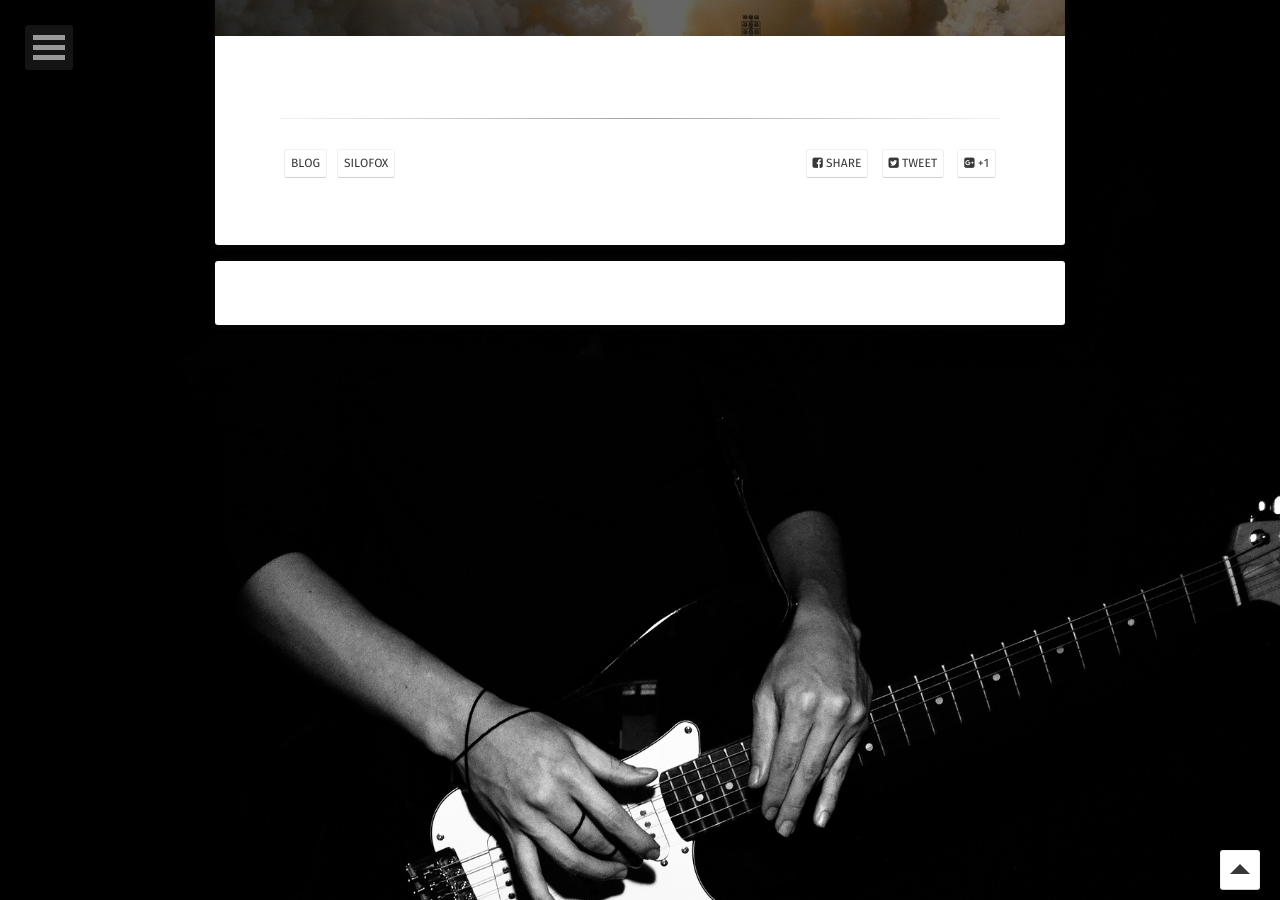
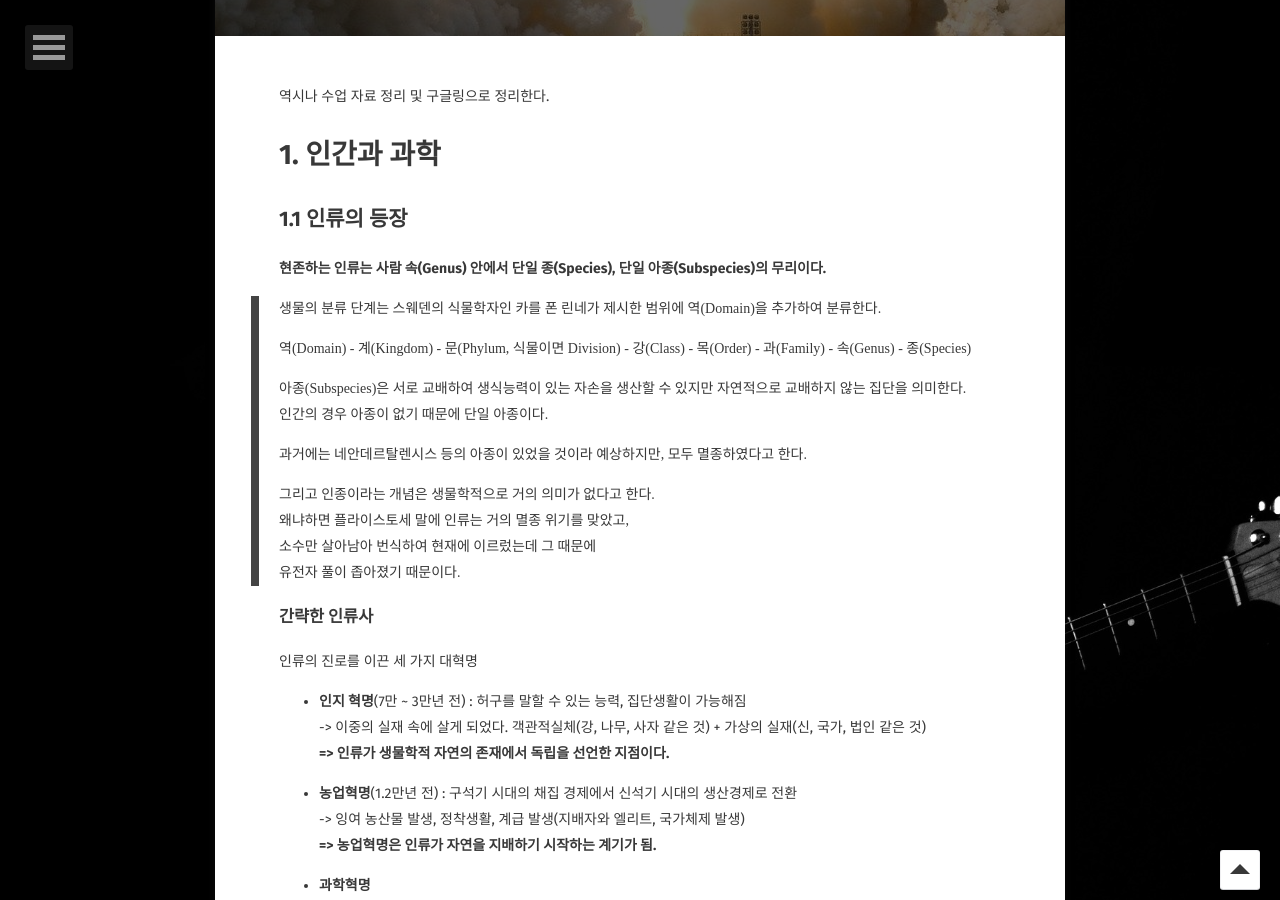
Before and after one commit to siloFoX/siloFoX.github.io, a Jekyll site: the page built from _posts/2020-05-13-history-of-science-study-1.md, in a window 1280 px wide and 900 px high, scrolled down 534 px. Built offline with Jekyll 4.4.1, drawn with Linux system fonts in a browser that asks for light colours; some web fonts are replaced; comment, search, counter and statistics services are not loaded; some of the changed text lies outside the part shown.

Commit message:
Post hos 1 draft

```diff
--- a/_posts/2020-05-13-history-of-science-study-1.md
+++ b/_posts/2020-05-13-history-of-science-study-1.md
@@ -9,3 +9,99 @@ tag:
 comments: true
 feature: https://github.com/siloFoX/siloFoX.github.io/blob/master/images/history-of-science/history-of-science-feature.jpg?raw=true
 ---
+
+역시나 수업 자료 정리 및 구글링으로 정리한다.<br>
+
+# 1. 인간과 과학
+
+## 1.1 인류의 등장
+
+<b>현존하는 인류는 사람 속(Genus) 안에서 단일 종(Species), 단일 아종(Subspecies)의 무리이다.<br>
+
+>
+생물의 분류 단계는 스웨덴의 식물학자인 카를 폰 린네가 제시한 범위에 역(Domain)을 추가하여 분류한다.<br>
+>
+역(Domain) - 계(Kingdom) - 문(Phylum, 식물이면 Division) - 강(Class) - 목(Order) - 과(Family) - 속(Genus) - 종(Species)<br>
+>
+아종(Subspecies)은 서로 교배하여 생식능력이 있는 자손을 생산할 수 있지만 자연적으로 교배하지 않는 집단을 의미한다.<br>
+인간의 경우 아종이 없기 때문에 단일 아종이다.<br>
+>
+과거에는 네안데르탈렌시스 등의 아종이 있었을 것이라 예상하지만, 모두 멸종하였다고 한다.<br>
+>
+그리고 인종이라는 개념은 생물학적으로 거의 의미가 없다고 한다.<br>
+왜냐하면 플라이스토세 말에 인류는 거의 멸종 위기를 맞았고,<br>
+소수만 살아남아 번식하여 현재에 이르렀는데 그 때문에<br>
+유전자 풀이 좁아졌기 때문이다.<br>
+>
+
+### 간략한 인류사
+
+인류의 진로를 이끈 세 가지 대혁명
+
+- <b>인지 혁명</b>(7만 ~ 3만년 전) : 허구를 말할 수 있는 능력, 집단생활이 가능해짐<br>
+-> 이중의 실재 속에 살게 되었다. 객관적실체(강, 나무, 사자 같은 것) + 가상의 실재(신, 국가, 법인 같은 것)<br>
+<b>=> 인류가 생물학적 자연의 존재에서 독립을 선언한 지점이다.
+
+- <b>농업혁명</b>(1.2만년 전) : 구석기 시대의 채집 경제에서 신석기 시대의 생산경제로 전환<br>
+-> 잉여 농산물 발생, 정착생활, 계급 발생(지배자와 엘리트, 국가체제 발생)<br>
+<b>=> 농업혁명은 인류가 자연을 지배하기 시작하는 계기가 됨.
+
+- <b>과학혁명<br>
+-> 500여 년 간 인구가 5억 명에서 70억 명으로 늘어났다.<br>
+-> 무지의 발견과 인정<br>
+-> 교조적 독단의 거부 : 어떤 이론도 신성하지 않으며, 도전을 벗어난 대상이 아님.<br>
+
+### 가상의 (virtual, imaginary)
+
+virtual 은 실제의 삶 속에서 구속력이나 영향력이 있다. (법, 국가 등)<br>
+imaginary 는 영향력이 없다.<br>
+
+### 과학이란?
+
+Science systematically builds and organizes knowledge<br>
+in the form of testable explanations and predictions about the universe.<br>
+
+>
+과학은 실험가능한 가설과 우주에 대한 예측 안에서 체계적으로 지식을 만들고 구성하는 것이다.
+>
+
+### 과학의 어원
+
+라틴어 scio- : 알다<br>
+인도-유럽어 scio- : 분별하다, 구분하다<br>
+중세 ~ 18세기 : 모든 종류의 체계적이거나 정확하게 기록된 지식<br>
+
+과학은 철학이라는 단어의 넓은 의미로부터 구별되어 쓰이지 않는다.<br>
+- 고대 ~ 근대의 철학은 자연철학, 윤리철학이었다.
+- 박사 ==  Ph. D : Doctor of Philosophy 등등
+
+### 그래서 과학이란
+
+사물의 구조-성질-법칙에 대한 이론적 인식활동 및 그 산물로서 지식체계<br>
+
+경험주의와 방법론적 자연주의에 근거하여 실험과 관찰을 통해 얻어낸 자연계에 대한 지식 체계 <b><- 좁은 의미의 과학
+
+* 경험주의 : 인식의 근원이 경험에 있다고 파악하는 이론
+* 자연주의 : 실제의 사물과 현상을 자연 세계의 범위 안에서 파악하고자 함.
+* 방법론적 자연주의 : 과학적 방법을 초월적 존재의 존재 여부를 추정하지 않는 자연적 설명으로 제한함.
+
+### 과학적 방법
+
+#### 연역과 귀납의 논리를 바탕으로 한 이론과 재현성있는 실험을 바탕으로 한 과학
+
+과학의 조건은 객관성과 재현성 이며, 엄밀한 연구방법 때문에 신뢰 받는다.<br>
+실증주의, 긍정주의 : 과학의 방법을 인간 지식의 원천으로 인정하고 신뢰한다.
+
+인식 발전의 3단계 : 신화적 단계 => 형이상학적 단계 => 실증적 단계<br>
+(개인의 발전에도 적용된다.)
+
+<br>
+
+과학은 경험성, 객관성, 합리성을 갖는 보편적 지식이다.
+- 경험성 : 탐구영역은 경험의 세계로 한정된다.
+- 객관성 : 실험-관찰은 반복가능해야 한다.
+- 합리성 : 현상은 세계 안에서 인간의 이성으로 설명이 되어야 한다.
+
+>
+반복가능해야 객관성을 유지할 수 있다.
+>
```
Also changed, not shown: _posts/2020-05-12-programming-language-study-1.md (+2 -0 lines).
